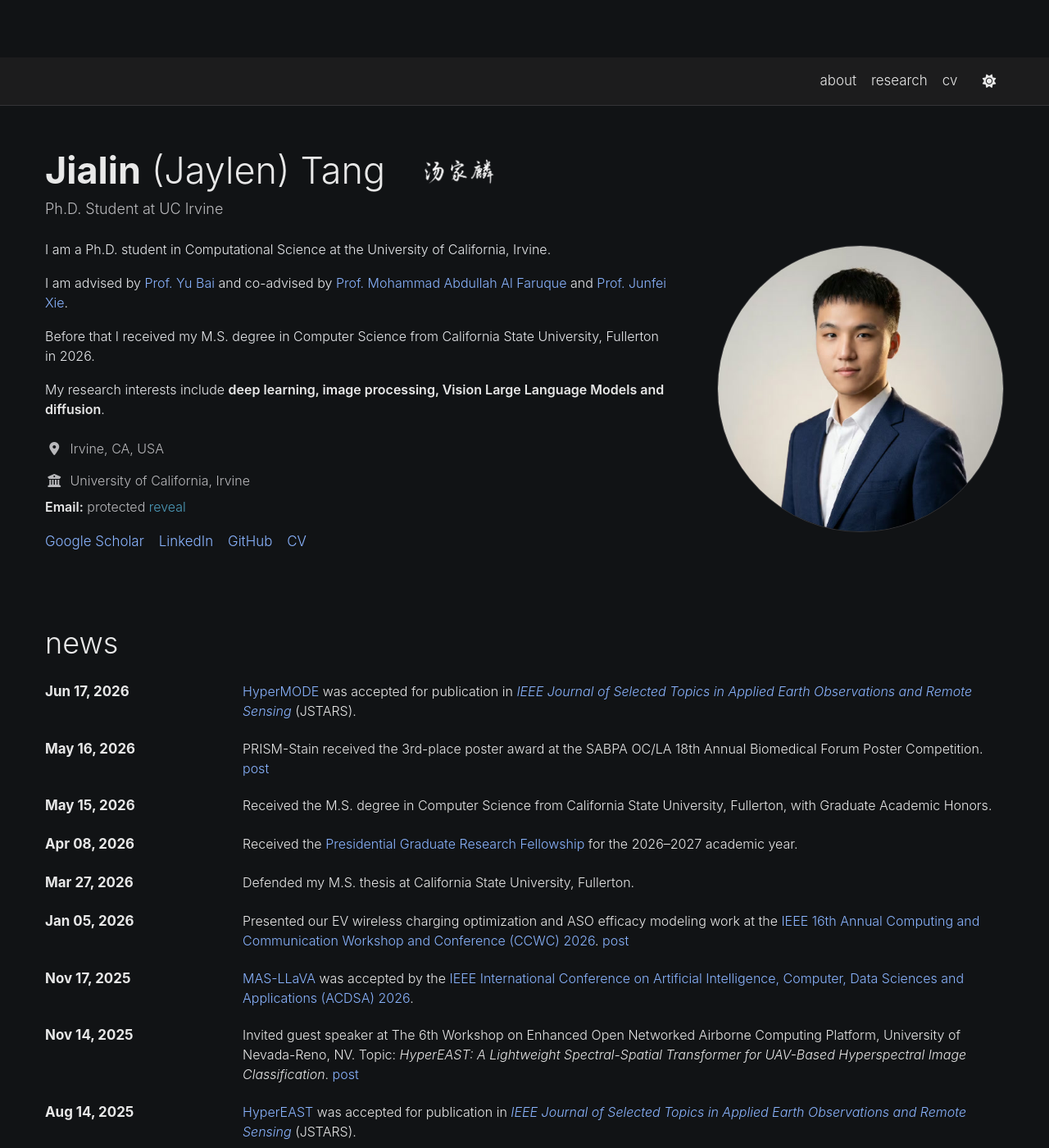
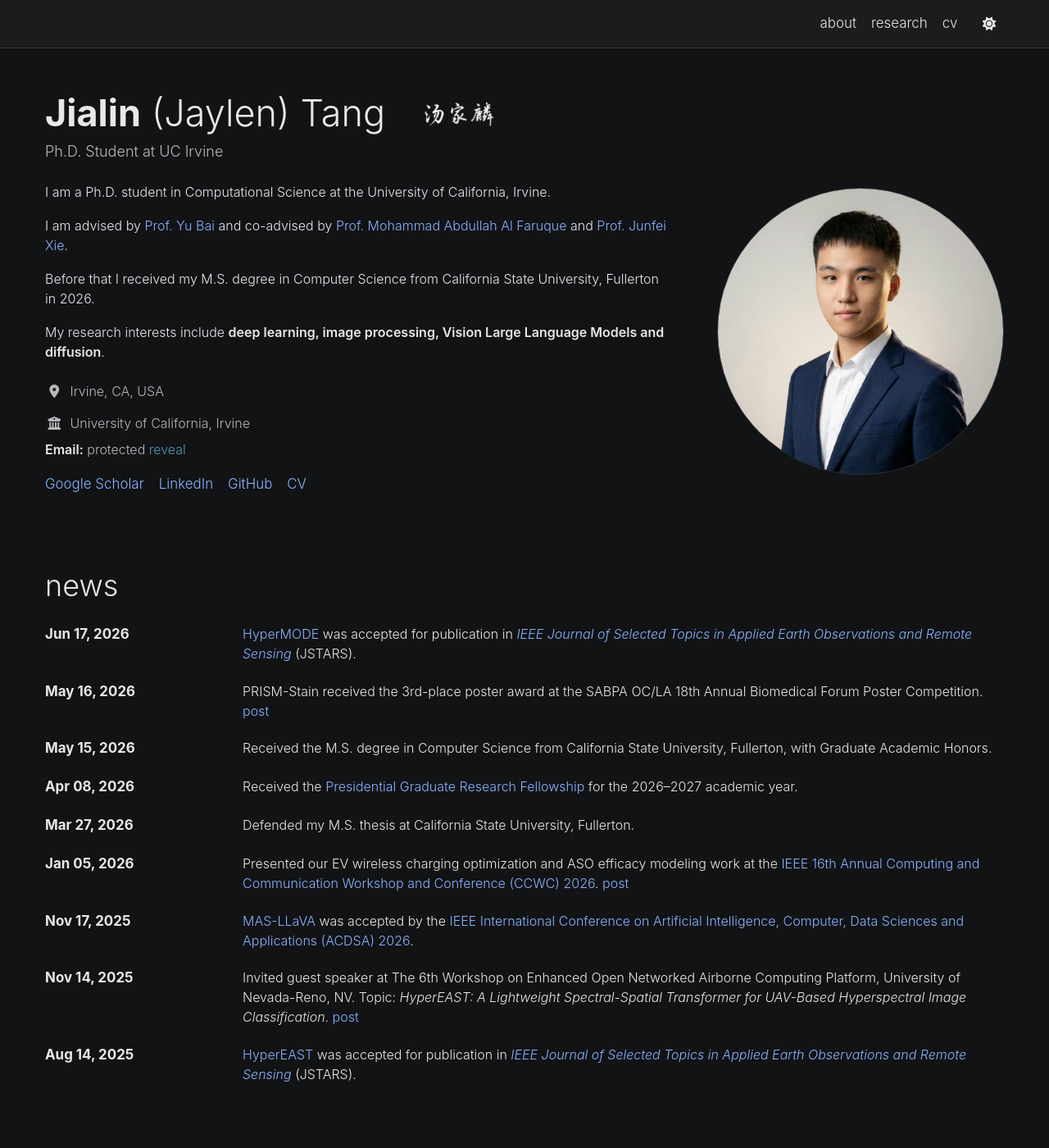
Before and after one commit to JaylenTang/jaylentang.github.io, a Jekyll site: the page built from _pages/home-v2.md, in a window 1280 px wide and 1400 px high. Shown: the whole window at 82% size. Built offline with Jekyll 4.4.1, drawn with Linux system fonts in a browser that asks for light colours; some web fonts are replaced.

Commit message:
Reset homepage v2 canvas spacing

```diff
--- a/assets/css/main.scss
+++ b/assets/css/main.scss
@@ -727,6 +727,7 @@ html[data-theme="dark"] .research-zoom-close {
   --v2-footer-text: #444;
   min-height: 100vh;
   margin: 0;
+  padding: 0;
   color: var(--v2-text);
   background: var(--v2-bg);
   font-family: -apple-system, BlinkMacSystemFont, "Segoe UI", Roboto, Helvetica, Arial, sans-serif;
```
Also changed, not shown: test/homepage-v2.test.mjs (+1 -0 lines).
